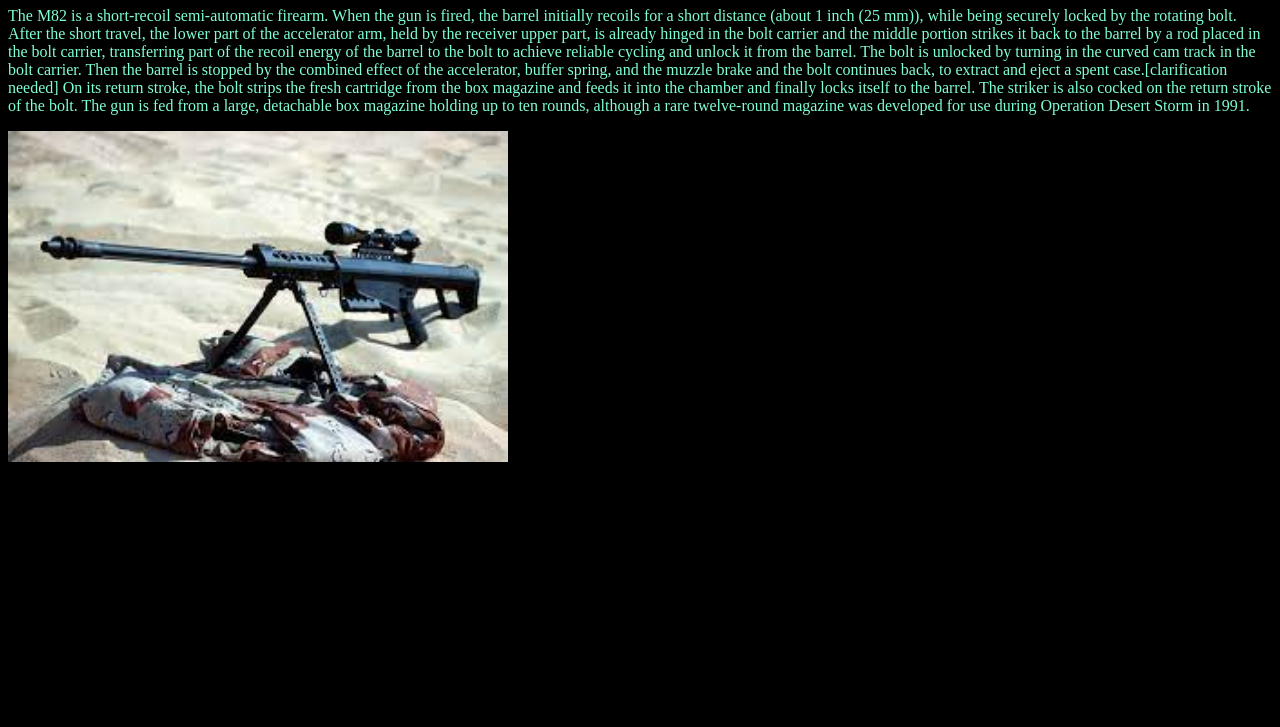
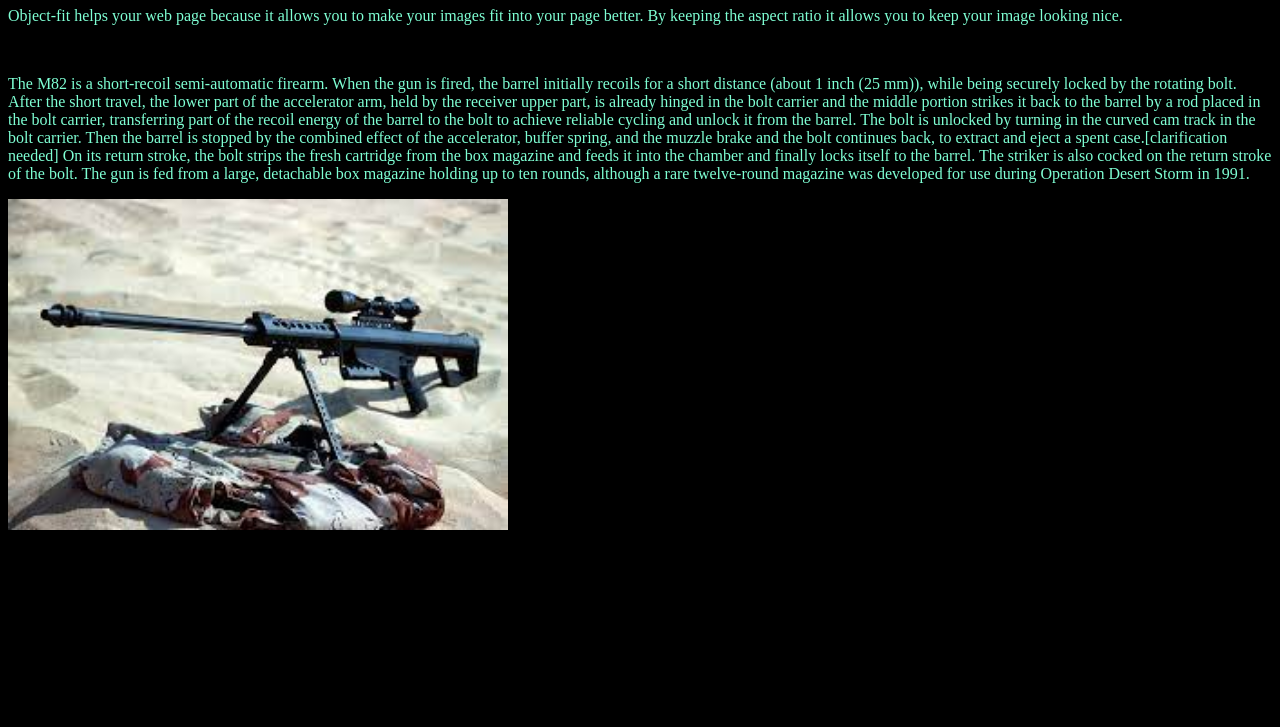
Before and after one commit to Brinkslu991/wad, a plain HTML site: page responsive-images/index.html in a window 1280 px wide. Shown: the part 73-800 px from the top of the page. Drawn offline with Linux system fonts and the light colour scheme.

Commit message:
Update index.html

```diff
--- a/responsive-images/index.html
+++ b/responsive-images/index.html
@@ -8,6 +8,7 @@
 </head>
 <body>
     <h1>Lucas Brinks</h1>
+    <p>Object-fit helps your web page because it allows you to make your images fit into your page better. By keeping the aspect ratio it allows you to keep your image looking nice.</p><br>
     <p>The M82 is a short-recoil semi-automatic firearm. When the gun is fired, the barrel initially recoils for a short distance (about 1 inch (25 mm)), while being securely locked by the rotating bolt. After the short travel, the lower part of the accelerator arm, held by the receiver upper part, is already hinged in the bolt carrier and the middle portion strikes it back to the barrel by a rod placed in the bolt carrier, transferring part of the recoil energy of the barrel to the bolt to achieve reliable cycling and unlock it from the barrel. The bolt is unlocked by turning in the curved cam track in the bolt carrier. Then the barrel is stopped by the combined effect of the accelerator, buffer spring, and the muzzle brake and the bolt continues back, to extract and eject a spent case.[clarification needed] On its return stroke, the bolt strips the fresh cartridge from the box magazine and feeds it into the chamber and finally locks itself to the barrel. The striker is also cocked on the return stroke of the bolt. The gun is fed from a large, detachable box magazine holding up to ten rounds, although a rare twelve-round magazine was developed for use during Operation Desert Storm in 1991.</p>
     <img src="M107A1.jpg" alt="M107A1 AT Rifle">
 </body>
```
